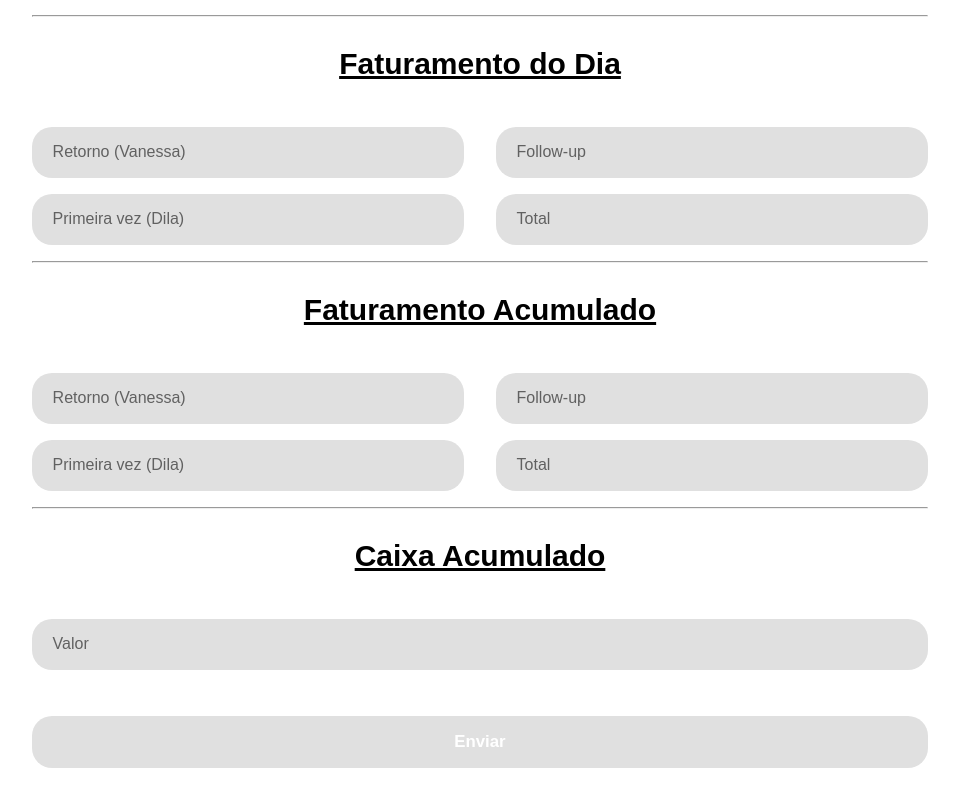
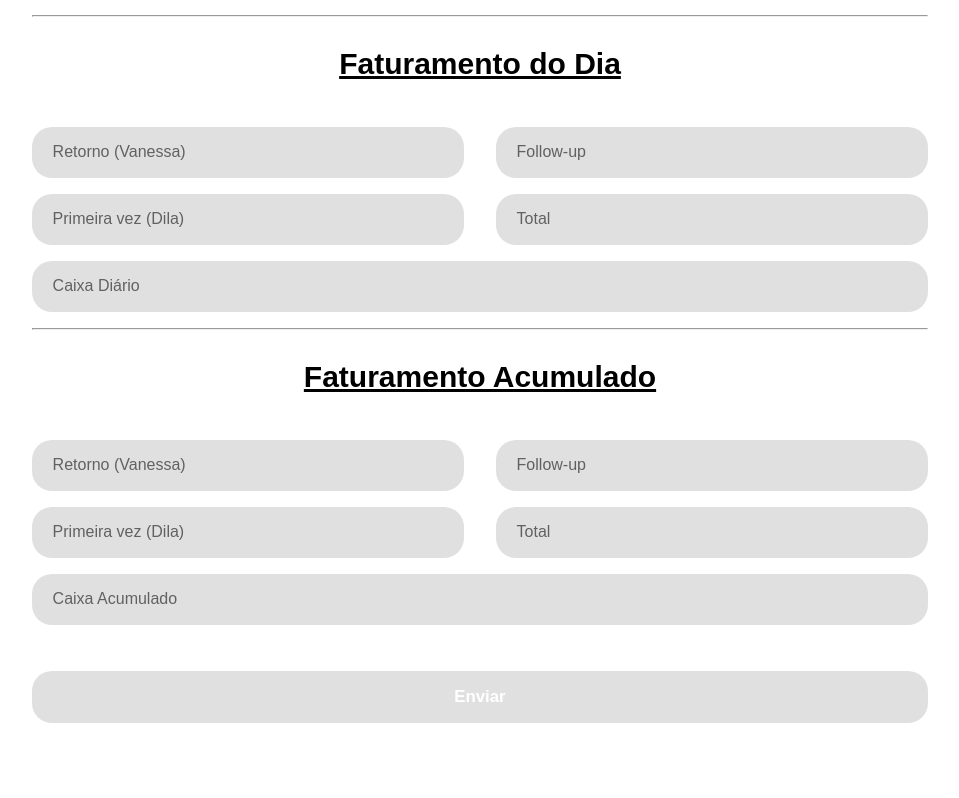
Before and after one commit to cabralsante/agenda-diaria-form, a React (Vite) app: page / in a window 1280 px wide. Shown: the part 631-1429 px from the top of the page, without its empty margins (160-1119 px from the left). After the commit the page ends 1384 px from the top, so only its background shows below. Built offline with nearby package versions, Linux system fonts and the light colour scheme.

Commit message:
Caixa diário adicionado

```diff
--- a/src/pages/Home.jsx
+++ b/src/pages/Home.jsx
@@ -29,6 +29,7 @@ function Home() {
     followUp: "",
     firstTimeDila: "",
     total: "",
+    cashDaily: "",
     returnVanessaAccumulated: "",
     followUpAccumulated: "",
     firstTimeDilaAccumulated: "",
@@ -74,6 +75,7 @@ function Home() {
           followUp: "",
           firstTimeDila: "",
           total: "",
+          cashDaily: "",
           returnVanessaAccumulated: "",
           followUpAccumulated: "",
           firstTimeDilaAccumulated: "",
@@ -104,7 +106,7 @@ function Home() {
   }
 
   const handleSubmit = (e) => {
-    if(!allData.morningScheduled && !allData.morningMissed && !allData.afternoonScheduled && !allData.afternoonMissed && !allData.attended && !allData.saleQuantity && !allData.saleValue && !allData.dayScheduling && !allData.monthScheduling && !allData.dayAttendance && !allData.monthAttendance && !allData.returnVanessa && !allData.followUp && !allData.firstTimeDila && !allData.total && !allData.returnVanessaAccumulated && !allData.followUpAccumulated && !allData.firstTimeDilaAccumulated && !allData.totalAccumulated && !allData.cashAccumulated) {
+    if(!allData.morningScheduled && !allData.morningMissed && !allData.afternoonScheduled && !allData.afternoonMissed && !allData.attended && !allData.saleQuantity && !allData.saleValue && !allData.dayScheduling && !allData.monthScheduling && !allData.dayAttendance && !allData.monthAttendance && !allData.returnVanessa && !allData.followUp && !allData.firstTimeDila && !allData.total && !allData.cashDaily && !allData.returnVanessaAccumulated && !allData.followUpAccumulated && !allData.firstTimeDilaAccumulated && !allData.totalAccumulated && !allData.cashAccumulated) {
       window.alert("Preencha todos os campos!");
       return;
     }
@@ -129,6 +131,7 @@ function Home() {
       allData.followUp,
       allData.firstTimeDila,
       allData.total,
+      allData.cashDaily,
       allData.returnVanessaAccumulated,
       allData.followUpAccumulated,
       allData.firstTimeDilaAccumulated,
@@ -386,6 +389,20 @@ function Home() {
         </InputWrap>
 
         <InputWrap mode="w-100">
+          <Input type="text" value={allData.cashDaily} required onChange={ (e) => {
+
+              let value = e.target.value.replace(/[^0-9.,]/g, '');
+
+              setAllData({
+                ...allData,
+                cashDaily: value,
+              })
+            }
+          }/>
+          <Label>Caixa Diário</Label>
+        </InputWrap>
+
+        <InputWrap mode="w-100">
           <hr />
           <HeaderText style={{
             "textAlign": "center",
@@ -451,15 +468,6 @@ function Home() {
         </InputWrap>
 
         <InputWrap mode="w-100">
-          <hr />
-          <HeaderText style={{
-            "textAlign": "center",
-            "width": "100%",
-            "margin": "30px 0",
-          }}>Caixa Acumulado</HeaderText>
-        </InputWrap>
-
-        <InputWrap mode="w-100">
           <Input type="text" value={allData.cashAccumulated} required onChange={ (e) => {
 
               let value = e.target.value.replace(/[^0-9.,]/g, '');
@@ -470,7 +478,7 @@ function Home() {
               })
             }
           }/>
-          <Label>Valor</Label>
+          <Label>Caixa Acumulado</Label>
         </InputWrap>
 
         <InputWrap mode="w-100">
```
